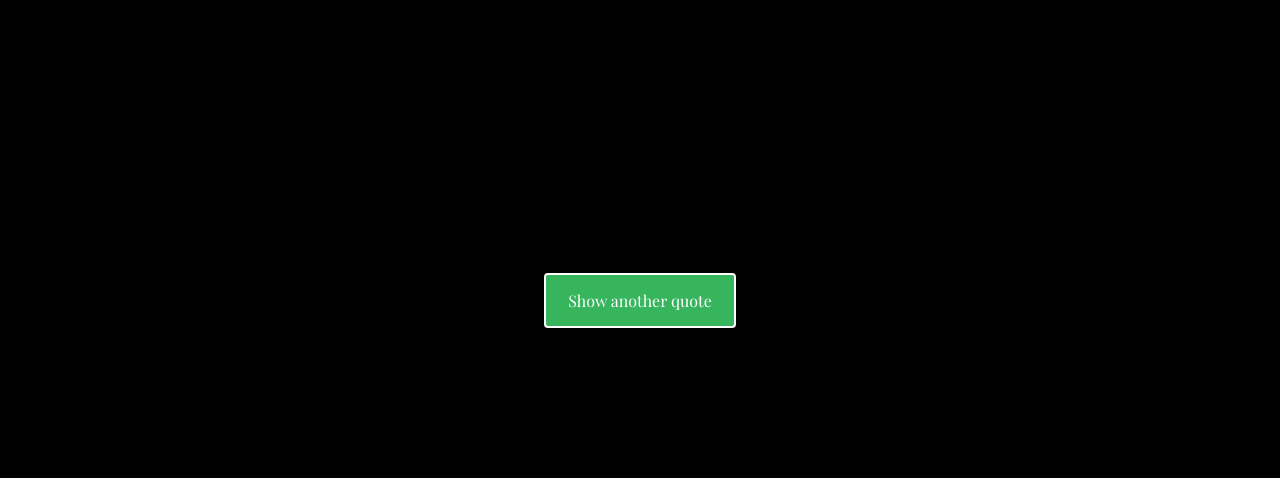
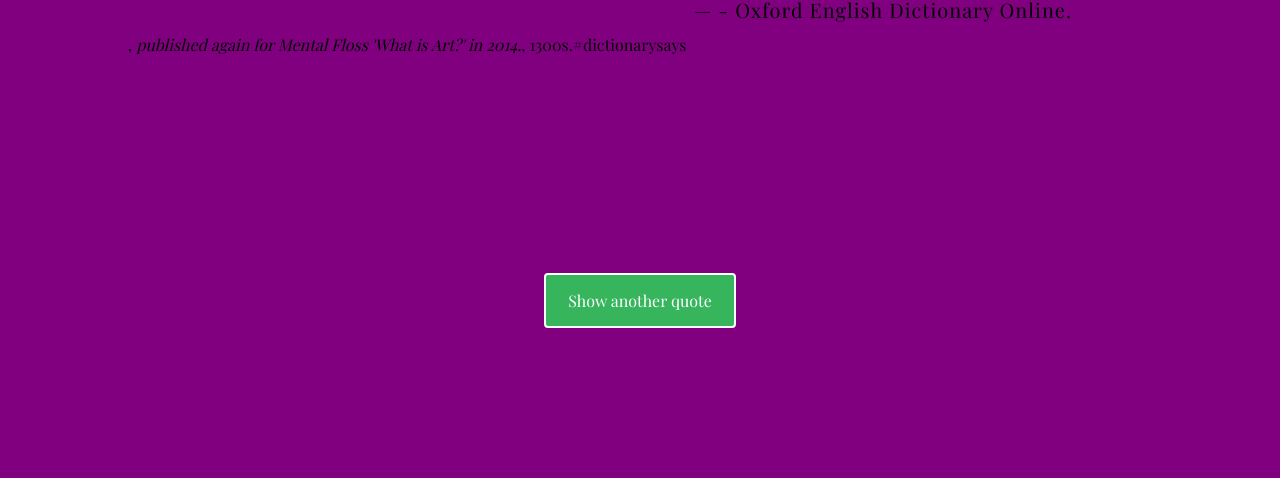
Before and after one commit to kitkogan/jsfs-unit1-project, a plain HTML site: page index.html in a window 1280 px wide. Shown: the part 322-800 px from the top of the page. Drawn offline with nearby package versions, Linux system fonts and the light colour scheme; a web font is replaced by a local one.

Commit message:
more changes
Background color change was not happening nor was set interval timer working, so am trying some variable changes and tweaking a few things in my code to see if this will help.

```diff
--- a/css/styles.css
+++ b/css/styles.css
@@ -4,7 +4,7 @@
  */
 
 body {
-  background-color:black;
+  background-color:purple;
   color:black;
   font-family: 'Playfair Display', serif;
 }
--- a/js/script.js
+++ b/js/script.js
@@ -20,82 +20,82 @@ var quotes = [
   {
 
     quote: "Art is Skill; its display, application, or expression.",
-    source: "- Oxford English Dictionary Online.",
+    source: " Oxford English Dictionary Online.",
     citation: "published again for Mental Floss 'What is Art?' in 2014.",
-    year: "1300s.",
+    year: " 1300s.",
     tags: "#dictionarysays"
 
   },
   {
 
     quote: "The expression or application of creative skill and imagination, typically in a visual form such as painting, drawing, or sculpture, producing works to be appreciated primarily for their beauty or emotional power.",
-    source: "- Oxford English Dictionary Online.",
+    source: " Oxford English Dictionary Online.",
     citation: "published again for Mental Floss 'What is Art?' in 2014",
     year: "1600s.",
-    tags: "#dictionarysays"
+    tags: " #dictionarysays"
 
   },
   {
 
     quote: "Art is either a plagiarist or a revolutionary.",
-    source: "- Paul Gauguin (1848–1903), Peruvian-born French artist",
+    source: " Paul Gauguin (1848–1903), Peruvian-born French artist",
     citation: "quoted in Huneker, The Pathos of Distance",
     year: 1913,
-    tags: "#imitationVScreation"
+    tags: " #imitationVScreation"
 
   },
   {
 
     quote: "Filling a space in a beautiful way. That's what art means to me.",
-    source: "- Georgia O'Keeffe (1887–1986), American painter",
+    source: " Georgia O'Keeffe (1887–1986), American painter",
     citation: "Art News December 1977",
     year: 1977,
-    tags: "#beauty"
+    tags: " #beauty"
 
   },
   {
 
     quote: "We all know that Art is not truth. Art is a lie that makes us realize truth.",
-    source: "- Pablo Picasso (1881–1973), Spanish painter living in France",
+    source: " Pablo Picasso (1881–1973), Spanish painter living in France",
     citation: "quoted in Dore Ashton's 'Picasso on Art'",
     year: 1972,
-    tags: "#revelation"
+    tags: " #revelation"
 
   },
   {
 
     quote: "[In order to distinguish Andy Warhol’s Brillo Boxes from actual Brillo boxes, art can be defined as] embodied meaning.",
-    source: "- Arthur C. Danto (1924–2013), American philosopher of art",
+    source: " Arthur C. Danto (1924–2013), American philosopher of art",
     citation: "What Art Is",
     year: 2013,
-    tags: "#imitationVScreation"
+    tags: " #imitationVScreation"
 
   },
   {
 
     quote: "What is art? Art grows out of grief and joy, but mainly grief. It is born of people’s lives.",
-    source: "- Edvard Munch (1863–1944), Norwegian artist",
+    source: " Edvard Munch (1863–1944), Norwegian artist",
     citation: "'Edvard Munch: The Man and His Art' by Ragna Stang",
     year: 1977,
-    tags: "#self-expression"
+    tags: " #self-expression"
 
   },
   {
 
     quote: "Art is a habit-forming drug.",
-    source: "- Marcel Duchamp (1887–1968), French-born American artist",
+    source: " Marcel Duchamp (1887–1968), French-born American artist",
     citation: "quoted in Richter, 'Dada: art and anti-art'",
     year: 1964,
-    tags: "#addiction"
+    tags: " #addiction"
 
   },
   {
 
     quote: "Art does not reproduce the visible; rather, it makes visible.",
-    source: "- Paul Klee (1879–1940), Swiss painter",
+    source: " Paul Klee (1879–1940), Swiss painter",
     citation: "The Inward Vision",
     year: 1959,
-    tags: "#revelation"
+    tags: " #revelation"
 
   }
 
@@ -210,18 +210,12 @@ Function below will:
 2)Choose random quote based on parameters set by program: a random number between 0 - and last number of array index length
 3)Return random quote object from "quotes" array index
 ***/
+function getRandomQuote() {
+  let randomQuote = Math.floor(Math.random() * quotes.length);
 
-var timer;
-function getRandomQuote(array) {
-  var quoteIndex = Math.floor(Math.random() * (quotes.length));
-  for (var i = 0; i < array.length; i++) {
-       var randomQuote = array[quoteIndex];
-  }
-  return randomQuote;
+  return quotes[randomQuote];
 }
-var resultQuote = getRandomQuote(quotes);
-console.log(resultQuote);
-
+  console.log(randomQuote);
 /***
 Function below will:
 1) Generate a random number ("getRandomColor") to then apply to the "rbgColor" array,
@@ -229,23 +223,20 @@ Function below will:
 3)Return a random background color object from "colors" array index
 ***/
 
-function getRandomColor(array) {
-  var colorIndex = Math.floor(Math.random() * (colors.length));
-  for (var i = 0; i < array.length; i++) {
-       var randomColor = array[colorIndex];
-  }
-  return randomColor;
+function getRandomColor() {
+  let randomColor = Math.floor(Math.random() * colors.length);
+
+  return colors[randomColor];
 }
 
-var resultColor = getRandomColor(colors);
 
 /***
 
 Function below will:
-Set an interval timer to variable named above allowing quote to auto-switch
+Set an interval timer to variable by allowing quote to auto-switch
 after 15 seconds.
 ***/
-
+let timer;
 function startTimer() {
   timer = setInterval(printQuote, 15000);
 }
@@ -267,26 +258,33 @@ Allow randomly generated quote and other indicated information to be printed as
 ***/
 
 function printQuote() {
-  var result = getRandomQuote(quotes);
-  message = "<p class='quote'>" + result.quote + "</p>";
-  message += "<p class='source'>" + result.source;
-  if ( result.citation ) {
-    message += "<span class='citation'>" + result.citation + "</span>";
+  let displayQuote = getRandomQuote();
+  let displayColor = getRandomColor();
+  message = "<p class='quote'>" + displayQuote.quote + "</p>";
+  message += "<p class='source'>" + displayQuote.source;
+  if ( displayQuote.citation ) {
+    message += "<span class='citation'>" + displayQuote.citation + "</span>";
   } else {
     message += '';
   }
-  if ( result.year ) {
-    message += "<span class='year'>" + result.year + "</span>";
+  if ( displayQuote.year ) {
+    message += "<span class='year'>" + displayQuote.year + "</span>";
   } else {
     message += '';
   }
-	if ( result.tags ) {
-    message += "<span class='tags'>" + result.tags + "</span>";
+	if ( displayQuote.tags ) {
+    message += "<span class='tags'>" + displayQuote.tags + "</span>";
   } else {
   message += "</p>";
   }
-document.getElementById('quote-box').innerHTML = message;
+
+document.getElementById("quote-box").innerHTML = html;
+document.body.style.background = displayColor.background;
+
+clearTimer();
+startTimer();
 }
+
 printQuote();
 
 /***
```
